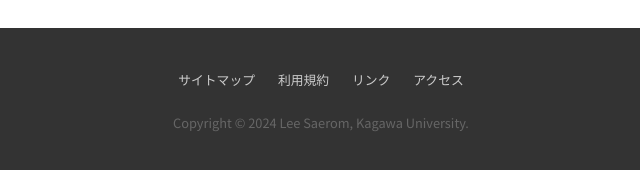
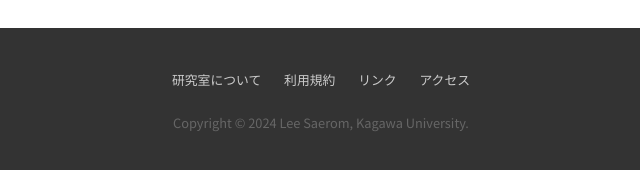
Before and after one commit to Saerom-lab/saerom-lab.github.io, a plain HTML site: page members.html in a window 1280 px wide. Shown: the part 1810-1980 px from the top of the page, 319-959 px from the left. Drawn offline with Linux system fonts and the light colour scheme.

Commit message:
フッターの一部を変更しました

```diff
--- a/members.html
+++ b/members.html
@@ -91,7 +91,7 @@
     <footer class="footer">
         <div class="container">
             <div class="footer-links">
-                <a href="#">サイトマップ</a>
+                <a href="#">研究室について</a>
                 <a href="#">利用規約</a>
                 <a href="#">リンク</a>
                 <a href="contact.html">アクセス</a>
```
